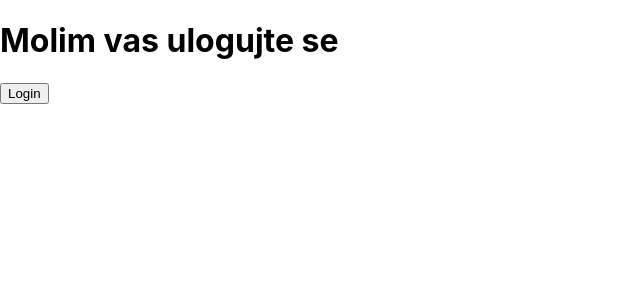
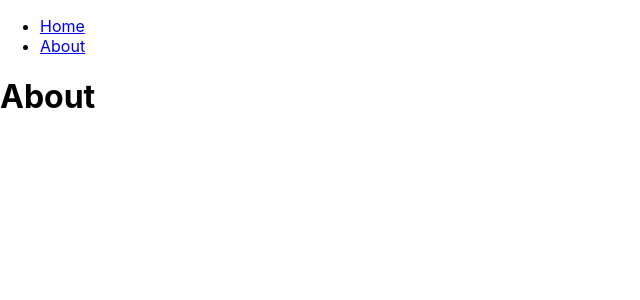
Before and after one commit to Remzo00/ITCamp2-React, a React (Create React App) app: page /about in a window 1280 px wide. Shown: the top 300 px of the page, without its empty margins (0-640 px from the left). Built offline with nearby package versions, Linux system fonts and the light colour scheme.

Commit message:
React Routing

```diff
--- a/package.json
+++ b/package.json
@@ -8,6 +8,7 @@
     "@testing-library/user-event": "^13.5.0",
     "react": "^18.2.0",
     "react-dom": "^18.2.0",
+    "react-router-dom": "^6.11.2",
     "react-scripts": "5.0.1",
     "web-vitals": "^2.1.4"
   },
--- a/src/App.js
+++ b/src/App.js
@@ -1,45 +1,19 @@
-import React, { useState } from 'react'
+import React from 'react'
 import './App.css';
-import Login from './state/login';
-
-const cardData = [
-  {
-    id: 1,
-    image: 'https://example.com/image1.jpg',
-    title: 'Card 1',
-    description: 'This is the first card.',
-  },
-  {
-    id: 2,
-    image: 'https://example.com/image2.jpg',
-    title: 'Card 2',
-    description: 'This is the second card.',
-  },
-  {
-    id: 3,
-    image: 'https://example.com/image3.jpg',
-    title: 'Card 3',
-    description: 'This is the third card.',
-  },
-];
+import { Link, Route, Routes } from 'react-router-dom';
+import Home from './pages/home';
+import About from './pages/about';
+import Header from './pages/header';
 
 function App() {
   return (
-    <div>
-   <Login />
-    </div>
-
-    // <div className="App">
-    //  {cardData.map((card) => (
-    //   <Card
-    //     key={card.id}
-    //     image={card.image}
-    //     title={card.title}
-    //     description={card.description}
-    //   />
-    //  ))}
-    // </div>
-
+   <>
+   <Header />
+    <Routes>
+      <Route path='/' element={<Home />} />
+      <Route path='/about' element={<About />} />
+    </Routes>
+   </>
   );
 }
 
--- a/src/index.js
+++ b/src/index.js
@@ -3,11 +3,14 @@ import ReactDOM from 'react-dom/client';
 import './index.css';
 import App from './App';
 import reportWebVitals from './reportWebVitals';
+import { BrowserRouter } from 'react-router-dom';
 
 const root = ReactDOM.createRoot(document.getElementById('root'));
 root.render(
   <React.StrictMode>
-    <App />
+    <BrowserRouter>
+      <App />
+    </BrowserRouter>
   </React.StrictMode>
 );
 
--- /dev/null
+++ b/src/pages/about.js
@@ -0,0 +1,9 @@
+import React from "react";
+
+const About = () => {
+    return(
+        <h1>About</h1>
+    )
+}
+
+export default About;
--- /dev/null
+++ b/src/pages/header.js
@@ -0,0 +1,15 @@
+import React from "react";
+import { Link } from "react-router-dom";
+
+const Header = () => {
+    return(
+        <div>
+            <ul>
+                <li><Link to='/'>Home</Link></li>
+                <li><Link to='/about'>About</Link></li>
+            </ul>
+        </div>
+    )
+}
+
+export default Header;
--- /dev/null
+++ b/src/pages/home.js
@@ -0,0 +1,9 @@
+import React from "react";
+
+const Home = () => {
+    return(
+        <h1>Home</h1>
+    )
+}
+
+export default Home;
```
Also changed, not shown: 1 other file (tests, documents, lock files or other folders).
